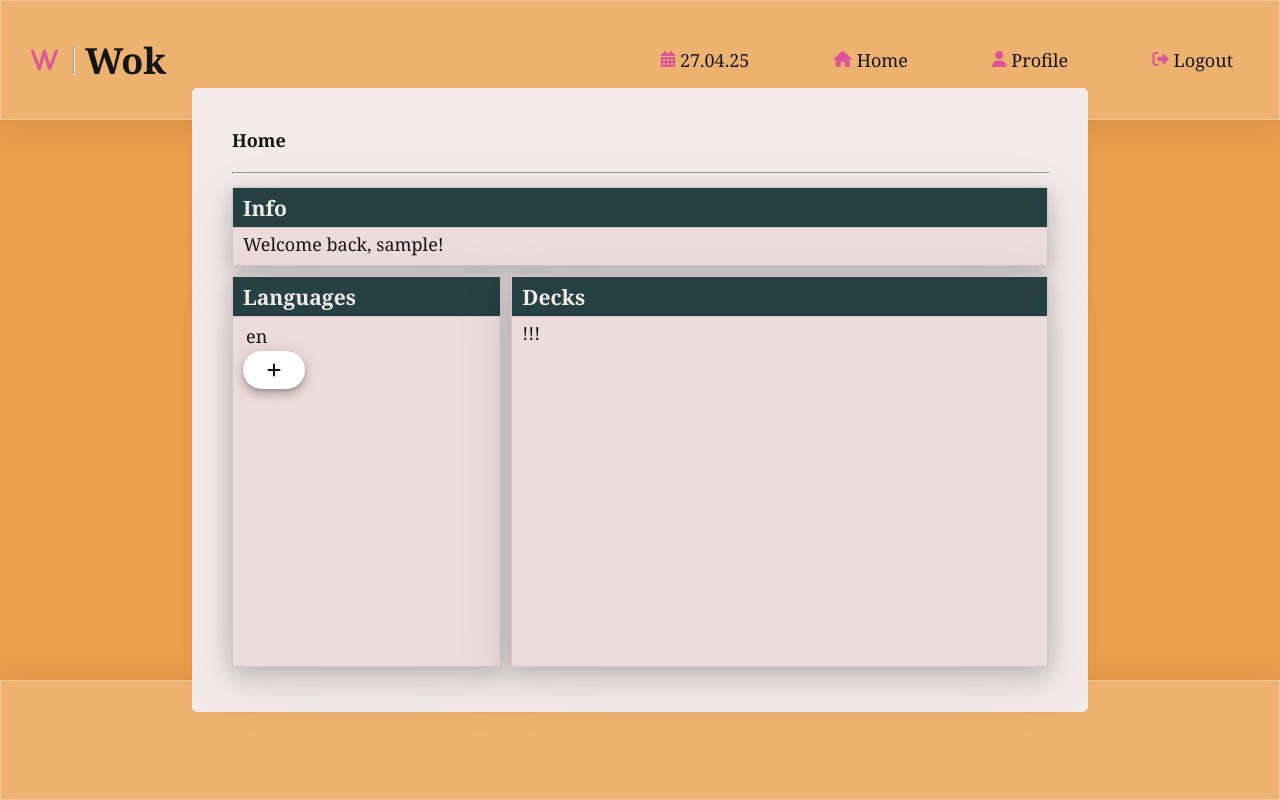
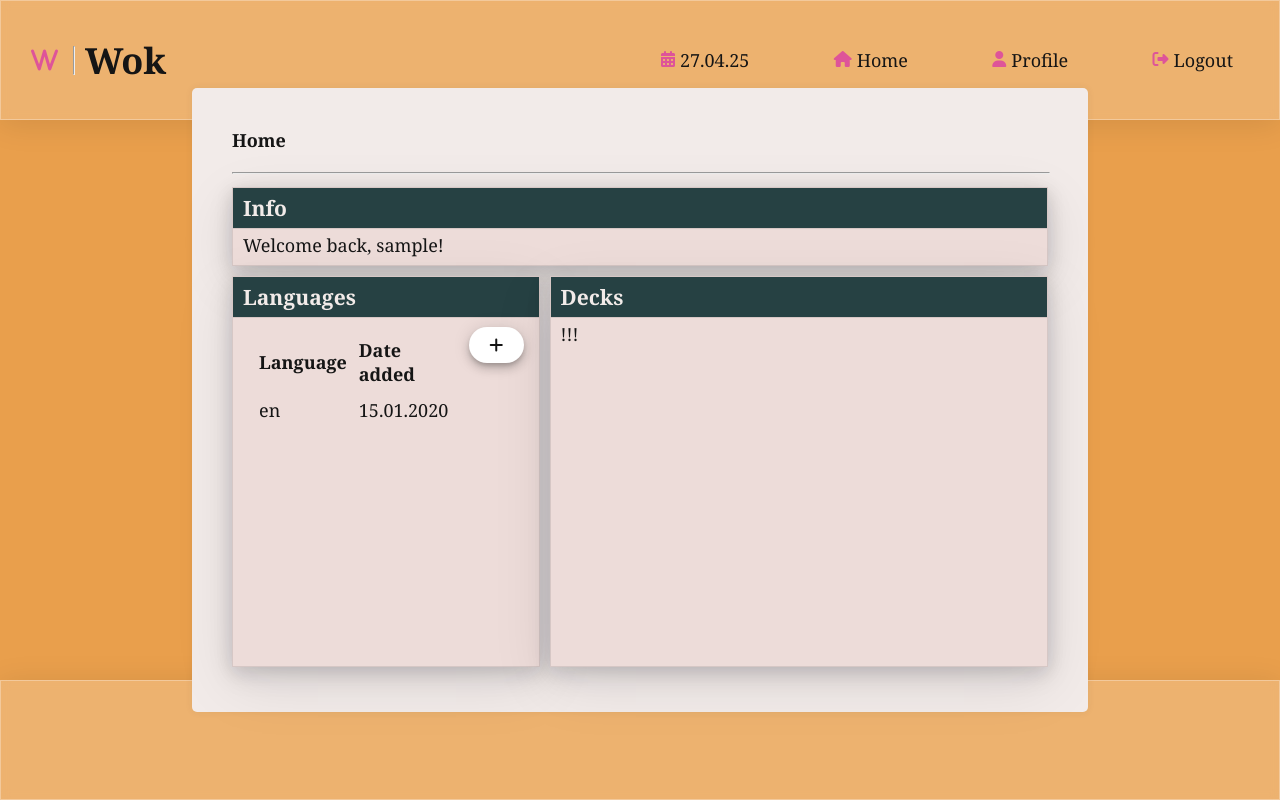
Before and after one commit to Sopvia/Wok, a PHP site: page /home.php in a window 1280 px wide. Run offline with PHP 8.4, Linux system fonts and the light colour scheme; the visitor is signed in with stand-in values (Sample User, id 1); tables that the repository leaves empty or names only in its code hold one stand-in row (values such as "Sample post").

Commit message:
language table changes

```diff
--- a/wok/assets/css/form.css
+++ b/wok/assets/css/form.css
@@ -44,39 +44,34 @@
         color: var(--accentColor);
     }
 
-    .form .btn {
+    .btn {
         box-sizing: border-box;
+        height: 36px;
+        width: auto;
+        max-width: 100%;
+        padding: 2px 20px;
+        position: relative;
+        display: flex;
+        justify-content: center;
+        align-items: center;
         font-family: Georgia, 'Times New Roman', Times, serif;
         font-size: 16px;
+        line-height: normal;
+        letter-spacing: .25px;
         border: 1px black solid;
-        border-radius: 4px;
-        background-color: var(--bgColor);
-        height: auto;
-        width: auto;
-        justify-content: center;
-        align-items: center;
-        cursor: pointer;
-        align-items: center;
-        background-color: #fff;
         border-radius: 24px;
         border-style: none;
+        cursor: pointer;
+        background-color: #fff;
         box-shadow: rgba(0, 0, 0, .2) 0 3px 5px -1px,rgba(0, 0, 0, .14) 0 6px 10px 0,rgba(0, 0, 0, .12) 0 1px 18px 0;
-        box-sizing: border-box;
         color: var(--fontColor);
-        height: 38px;
-        justify-content: center;
-        letter-spacing: .25px;
-        line-height: normal;
-        max-width: 40%;
         overflow: visible;
-        padding: 2px 24px;
-        position: relative;
         text-transform: none;
         transition: box-shadow 280ms cubic-bezier(.4, 0, .2, 1),opacity 15ms linear 30ms,transform 270ms cubic-bezier(0, 0, .2, 1) 0ms;
     }
 
-    .form .btn:hover {
-        background: var(--accentColor2);
+    .btn:hover {
+        background: var(--accentColor);
         color: #fff;
     }
 
--- a/wok/home.php
+++ b/wok/home.php
@@ -47,18 +47,25 @@ include 'header.php';
                 <div class="tile-content">
                     <div class="langsTable">
                         <table>
+                            <tr>
+                                <th style="width: 60%; text-align: start;">Language</th>
+                                <th style="text-align: start;">Date added</th>
+                            </tr>
                             <?php
-                            $stmt = $con->prepare('SELECT `lang`, `date_added` FROM `langs` WHERE `user_id` = ?');
+                                $stmt = $con->prepare("SELECT `lang`, DATE_FORMAT(date_added, '%d.%m.%Y') as date_added FROM `langs` WHERE `user_id` = ?");
                                 $stmt->bind_param("i", $_SESSION['account_id']);
                                 $stmt->execute();
                                 $result = $stmt->get_result();
                                 if ($result->num_rows > 0) {
                                     while ($row = $result->fetch_assoc())
                                     {
-                                    echo '<tr>' . '<td>' . $row['lang'] . '</td>' . '</tr>';
+                                        echo '<tr>';
+                                        echo '<td>' . htmlspecialchars($row['lang'], ENT_QUOTES) . '</td>';
+                                        echo '<td>' . $row['date_added'] . '</td>';
+                                        echo '</tr>';
                                     }
                                 } else {
-                                echo '<tr><td>No languages found</td></tr>';
+                                    echo '<p>No languages found</p>';
                                 }
                             ?>
                         </table>
--- a/wok/style.css
+++ b/wok/style.css
@@ -67,41 +67,6 @@
 
     hr.vertical {
         margin: 10px;
-    }
-
-    .btn {
-        box-sizing: border-box;
-        font-family: Georgia, 'Times New Roman', Times, serif;
-        font-size: 16px;
-        border: 1px black solid;
-        border-radius: 4px;
-        height: auto;
-        width: auto;
-        justify-content: center;
-        align-items: center;
-        cursor: pointer;
-        align-items: center;
-        background-color: #fff;
-        border-radius: 24px;
-        border-style: none;
-        box-shadow: rgba(0, 0, 0, .2) 0 3px 5px -1px,rgba(0, 0, 0, .14) 0 6px 10px 0,rgba(0, 0, 0, .12) 0 1px 18px 0;
-        box-sizing: border-box;
-        color: var(--fontColor);
-        height: 38px;
-        justify-content: center;
-        letter-spacing: .25px;
-        line-height: normal;
-        max-width: 100%;
-        overflow: visible;
-        padding: 2px 24px;
-        position: relative;
-        text-transform: none;
-        transition: box-shadow 280ms cubic-bezier(.4, 0, .2, 1),opacity 15ms linear 30ms,transform 270ms cubic-bezier(0, 0, .2, 1) 0ms;
-    }
-
-    .btn:hover {
-        background: var(--accentColor);
-        color: #fff;
     }
 
     .container {
@@ -290,6 +255,7 @@
 
     div.tiles div.tile .title {
         box-sizing: border-box;
+        height: 40px;
         width: 100%;
         padding: 5px 10px;
         background-color: var(--tileBg);
@@ -299,6 +265,43 @@
 
     div.tiles div.tile .tile-content {
         box-sizing: border-box;
+        height: calc(100% - 40px);
+        width: 100%;
         padding: 5px 10px;
+        display: flex;
+        flex-direction: row;
+        justify-content: space-between;
+    }
+
+    div.tiles div.tile .tile-content .langsTable,
+    div.tiles div.tile .tile-content .langsAdd {
+        box-sizing: border-box;
+        height: 100%;
+        padding: 5px;
+        display: flex;
+        flex-direction: column;
+    }
+
+    div.tiles div.tile .tile-content .langsTable {
+        flex: 2;
+    }
+
+    div.tiles div.tile .tile-content .langsAdd {
+        flex: 0;
+    }
+
+    div.tiles div.tile .tile-content .langsTable {
+        box-sizing: border-box;
+        height: 100%;
+        width: 100%;
+        padding: 5px;
+        display: flex;
+        flex-direction: column;
+        text-align: start;
+    }
+
+    table {
+        display: table;
+        border-spacing: 10px;
     }
 }
```
Lines whose indentation alone changed are shown as unchanged.
